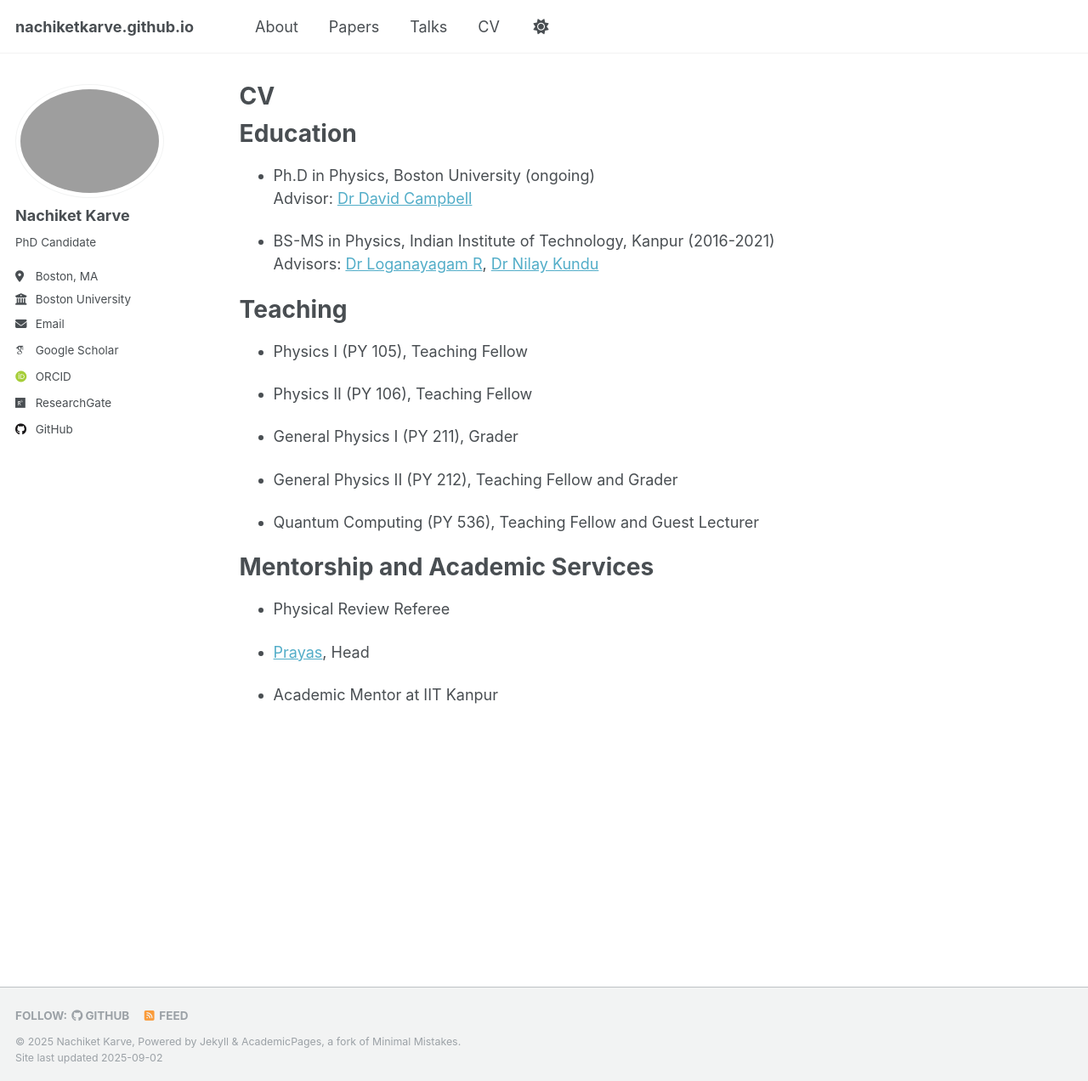
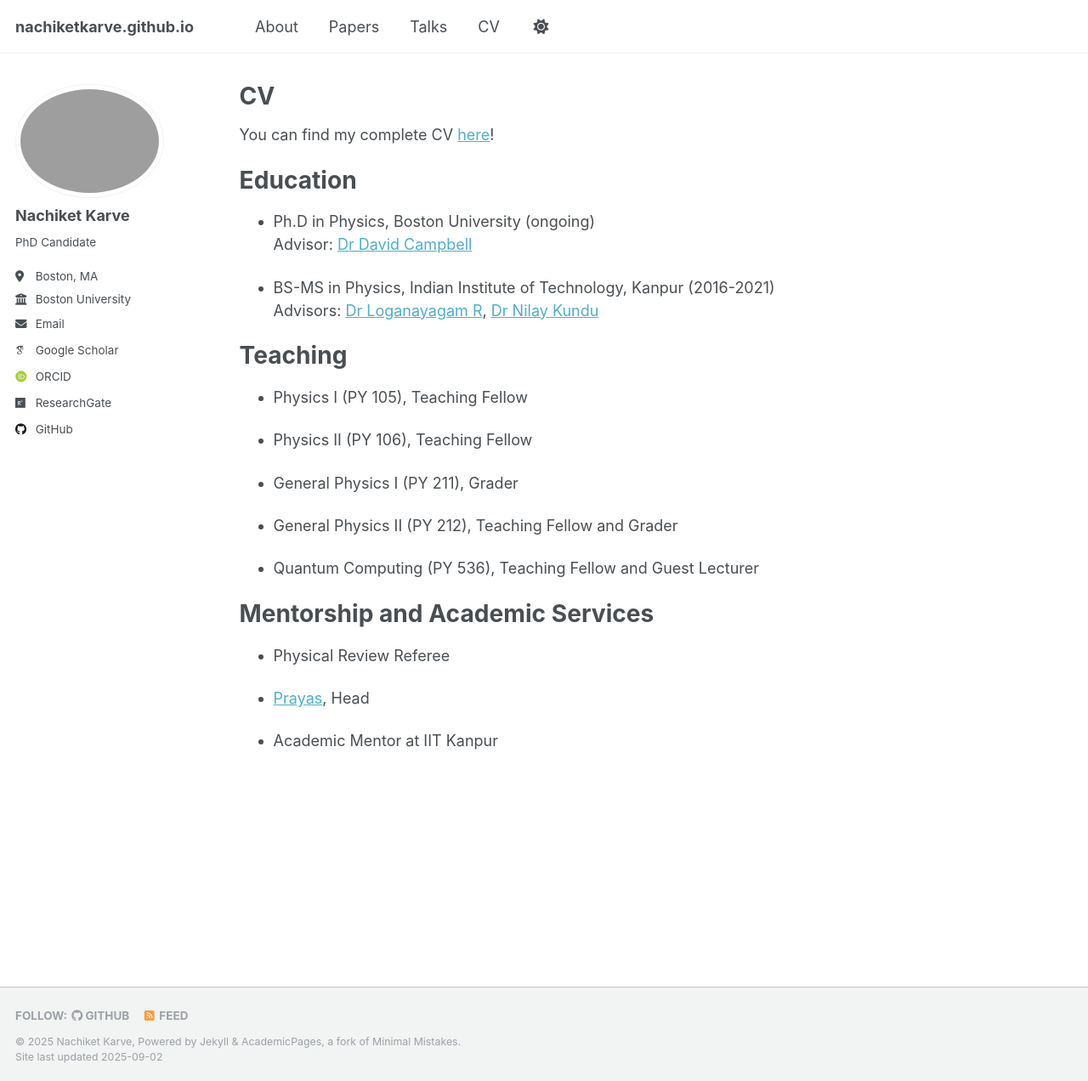
Before and after one commit to nachiketkarve/nachiketkarve.github.io, a Jekyll site: the page built from _pages/cv.md, in a window 1280 px wide and 1272 px high. Shown: the whole window at 85% size. Built offline with Jekyll 4.4.1, drawn with Linux system fonts in a browser that asks for light colours; some web fonts are replaced.

Commit message:
Initial Commit

```diff
--- a/_pages/cv.md
+++ b/_pages/cv.md
@@ -8,6 +8,8 @@ redirect_from:
 ---
 
 {% include base_path %}
+
+You can find my complete CV [here](./../files/cv.pdf)!
 
 Education
 ===
```
Also changed, not shown: 1 other file.
